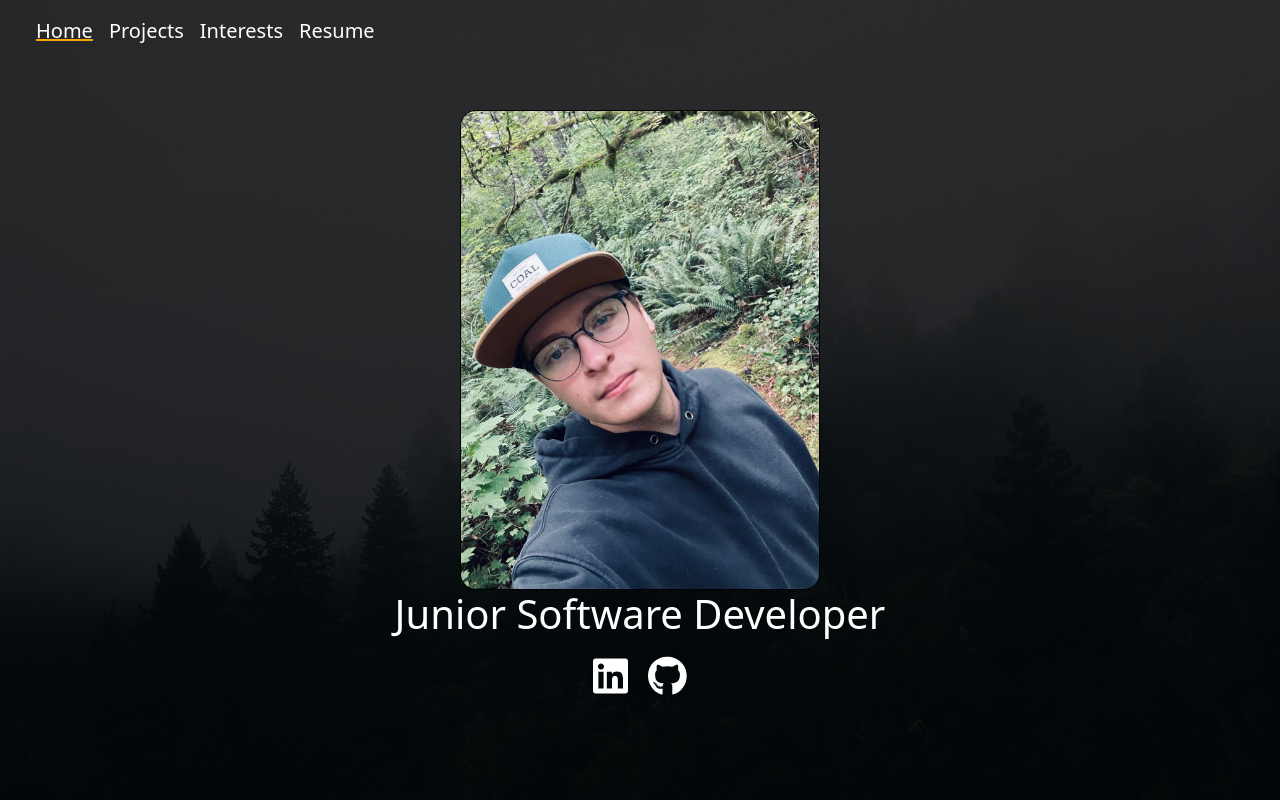
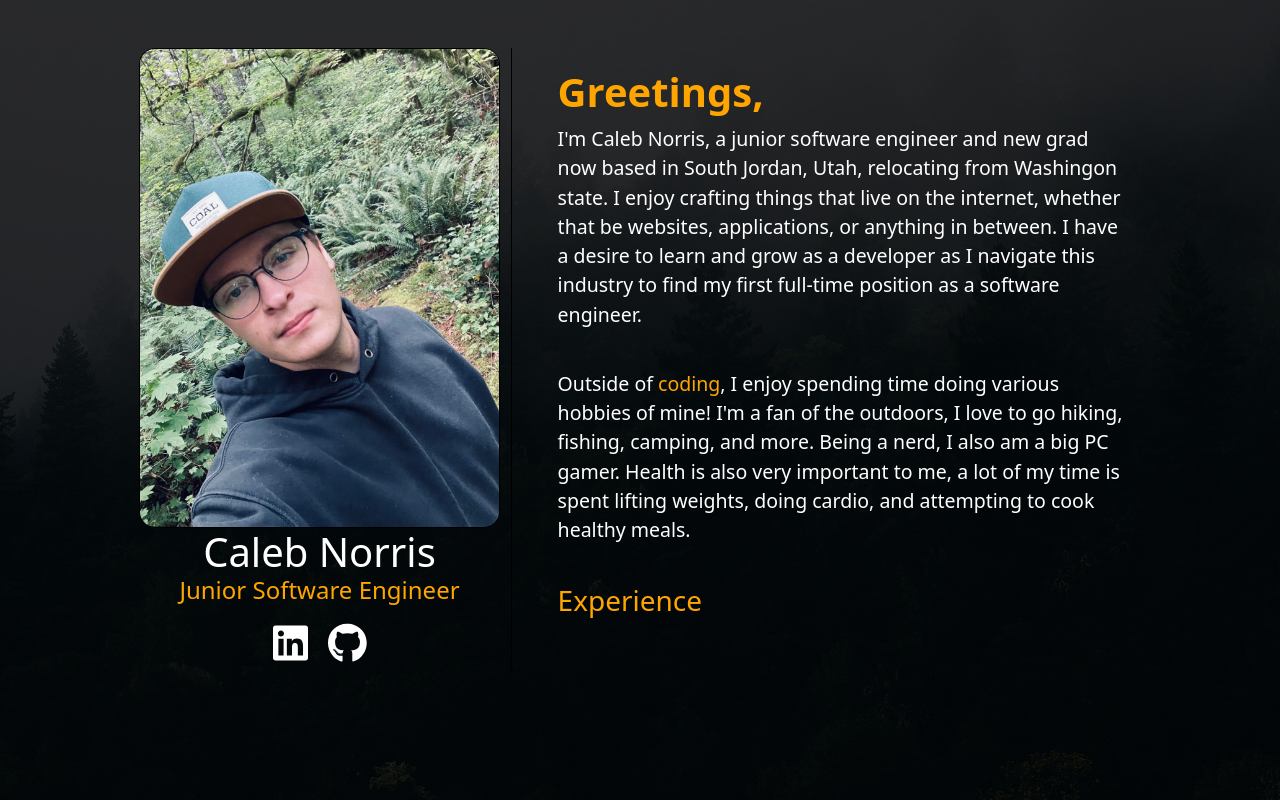
Before and after one commit to CalebN99/Portfolio, a React (Create React App) app: page / in a window 1280 px wide. Built offline with nearby package versions, Linux system fonts and the light colour scheme.

Commit message:
Portfolio rewrite - setting up layout

```diff
--- a/src/App.css
+++ b/src/App.css
@@ -4,6 +4,9 @@
 }
 
 .home {
-  background: linear-gradient( rgba(0, 0, 0, 0.8), rgba(0, 0, 0, 0.8) ), url('./assets//forest-background.jpg');
-    height: 100vh;
+    background-image: linear-gradient( rgba(0, 0, 0, 0.8), rgba(0, 0, 0, 0.8) ), url('./assets//forest-background.jpg');
+    background-position: center;
+    background-repeat: no-repeat;
+    background-attachment: fixed;
+    min-height: 100vh;
 }
--- a/src/App.tsx
+++ b/src/App.tsx
@@ -10,7 +10,6 @@
 function App() {
   return (
     <div className="home">
-      <Nav />
       <Routes>
 
         <Route path="/" element={<Home />} />
--- a/src/components/main/Home.tsx
+++ b/src/components/main/Home.tsx
@@ -7,9 +7,11 @@
 function Home() {
   return (
     <div className="home_component">
+      <div className="left_box">
         <div className="selfPortrait-container">
           <img src={portrait} alt="Self portrait" className="self-portrait" />
-        <h1 className="home-title">Junior Software Developer</h1>
+          <h1 className="home-name">Caleb Norris</h1>
+          <h2 className="home-title">Junior Software Engineer</h2>
           <div className="icons">
             <a
               target="_blank"
@@ -25,7 +27,8 @@
             <a
               target="_blank"
               href="https://github.com/CalebN99"
-            rel="noreferrer">
+              rel="noreferrer"
+            >
               <FontAwesomeIcon
                 icon={faGithub}
                 className="github-icon"
@@ -35,6 +38,25 @@
           </div>
         </div>
       </div>
+      <div className="right_box">
+        <h1>Greetings,</h1>
+        <p className="intro">
+        {/* <span className="orange-it">Greetings!</span>  */}
+          I'm Caleb Norris, a junior software engineer and new grad now based in
+          South Jordan, Utah, relocating from Washingon state. I enjoy crafting things that live on the internet,
+          whether that be websites, applications, or anything in between. I have a desire to learn and grow as a developer
+          as I navigate this industry to find my first full-time position as a software engineer.
+        </p>
+        <br />
+        <p className="about">
+          Outside of <span className="orange-it">coding</span>, I enjoy spending time doing various hobbies of mine! I'm a fan
+          of the outdoors, I love to go hiking, fishing, camping, and more. Being a nerd, I also am a big PC gamer. Health is also very important to me,
+          a lot of my time is spent lifting weights, doing cardio, and attempting to cook healthy meals.
+        </p>
+        <br />
+        <h3>Experience</h3>
+      </div>
+    </div>
   );
 }
 
--- a/src/styling/Home.css
+++ b/src/styling/Home.css
@@ -1,20 +1,81 @@
 
-
+.home_component {
+    width: 80%;
+    margin: 0 auto;
+}
 .self-portrait {
     width: auto;
     height: 30em;
     margin: 0 auto;
     display: block;
-    margin-top: 3em;
+
     border-radius: 1em;
     border: 1px solid black;
 
 
 }
+
+.orange-it {
+    color: orange;
+    font-weight: 500;
+}
+
+
+.home-name {
+    color: white;
+    text-align: center;
+    font-size: 2.5em;
+    margin-bottom: 0;
+}
+
+
 .home-title {
     color: white;
     text-align: center;
+    font-size: 1.5em;
+    color: orange;
 }
+
+.left_box {
+    margin-top: 3em;
+    display: inline-block;
+    width: 30%;
+    vertical-align: top;
+    position: fixed;
+    border-right: 1px solid black;
+}
+
+.right_box {
+    margin-top: 3em;
+    display: inline-block;
+    width: 60%;
+    padding: 1.25em;
+    vertical-align:top;
+    position: relative;
+    left: 40%;
+
+
+}
+
+.right_box h1 {
+    color: orange;
+    font-weight: 650;
+}
+
+.intro {
+    color: white;
+    font-size: 1.22em;
+}
+
+.about {
+    color: white;
+    font-size: 1.22em;
+}
+
+.right_box h3 {
+    color: orange;
+}
+
 
 .icons {
     width: fit-content;
```
Lines whose indentation alone changed are shown as unchanged.
